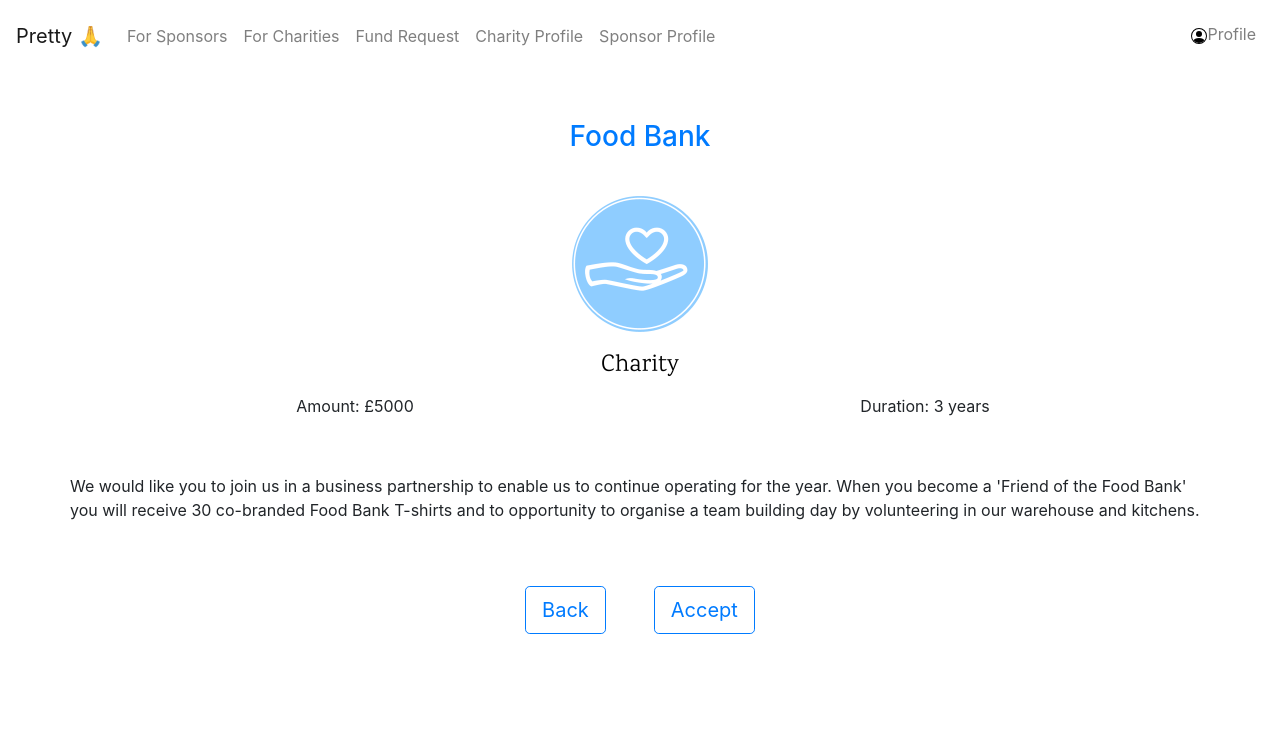
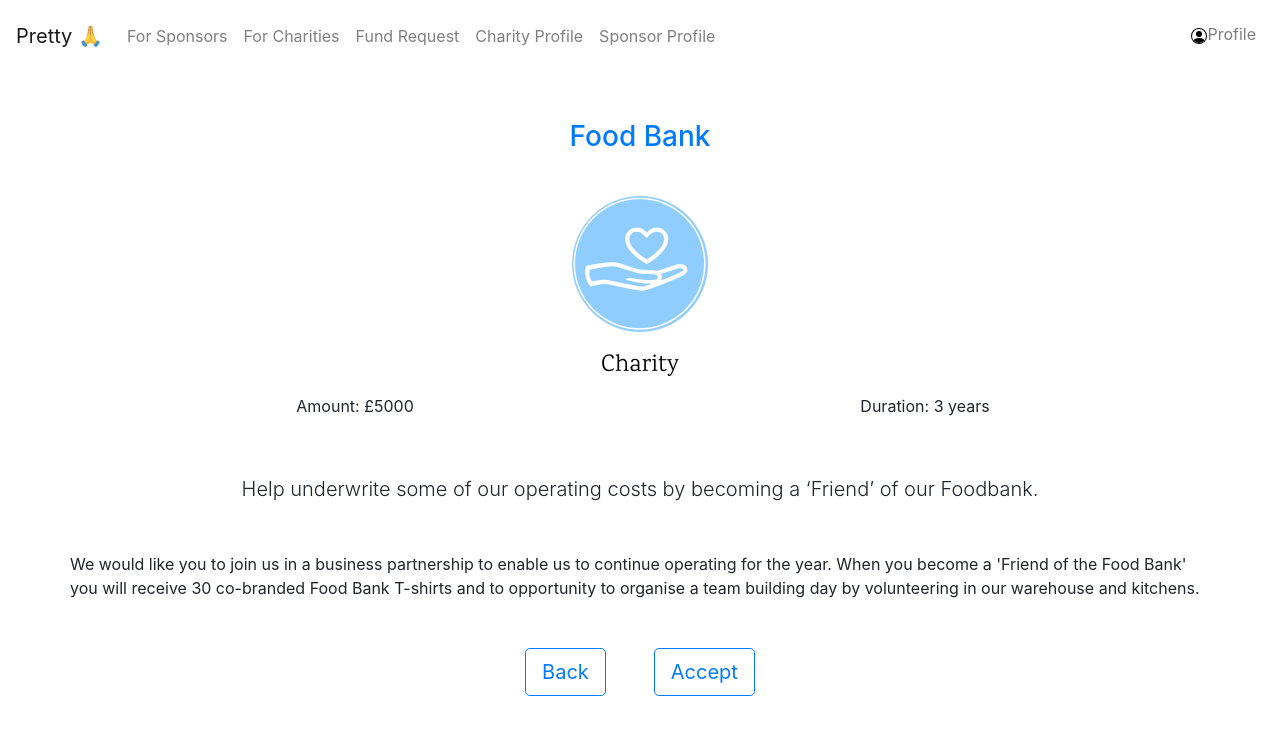
Before and after one commit to tr-hack-to-the-future/prettyplease-frontend, a React (Create React App) app: page /ForSponsors/1 in a window 1280 px wide. Shown: the top 734 px of the page. Built offline with nearby package versions, Linux system fonts and the light colour scheme.

Commit message:
fixed unit test on sponsorship details view component

```diff
--- a/src/components/requestdetailsaccept/RequestDetailsAccept.js
+++ b/src/components/requestdetailsaccept/RequestDetailsAccept.js
@@ -11,9 +11,9 @@ import { getFormattedAmount, getFormattedDuration } from '../requestformatter';
 
 function RequestDetailsAccept({ request }) {
 
-    let history = useHistory();
-    let { id } = useParams();
-    let dispRequest = request[id - 1];
+    const history = useHistory();
+    const { id } = useParams();
+    const dispRequest = request[id - 1];
 
     const amount = getFormattedAmount(dispRequest.amount);
     const duration = getFormattedDuration(dispRequest.duration);
@@ -36,24 +36,24 @@ function RequestDetailsAccept({ request }) {
                 />
             </div>
 
-            {/* <Row className="pt-2 pb-2"> */}
             <Row className="pt-2 pb-2 justify-content-md-center">
                 <Col className="text-center">
-                    {/* <div className="row justify-content-center mt-5 "> */}
                     Amount: {amount}
                 </Col>
                 <Col className="text-center">
                     Duration: {duration}
                 </Col>
             </Row>
-
+            <div className="row justify-content-center mt-5 lead">
+                {dispRequest.description}
+            </div>
             <div className="row justify-content-center mt-5 ">
-                <p>{dispRequest.incentive}</p>
+                {dispRequest.incentive}
             </div>
 
             <Router>
                 <Row className=" justify-content-center mt-5 ">
-                    <Link href="">
+                    <Link to="/#">
                         <Button
                             variant="outline-primary"
                             size="lg"
@@ -61,15 +61,15 @@ function RequestDetailsAccept({ request }) {
                             Back
                         </Button>
                     </Link>
-                    <Link href="">
+                    <Link to="/#">
                         <Button variant="outline-primary ml-5" size="lg" onClick={handleShow}>
                             Accept
                         </Button>
 
                         <Modal show={show} onHide={handleClose}>
-                        <Modal.Header>
-                        <Modal.Title>Sponsorship Request Accepted!</Modal.Title>
-                        </Modal.Header>
+                            <Modal.Header>
+                                <Modal.Title>Sponsorship Request Accepted!</Modal.Title>
+                            </Modal.Header>
                             <Modal.Footer>
                                 <Button variant="outline-primary" onClick={handleClose}>
                                     Close
@@ -79,17 +79,10 @@ function RequestDetailsAccept({ request }) {
                     </Link>
                 </Row>
             </Router>
+            <div class="row justify-content-center mt-5"></div>
         </Container>
     );
 }
 
 
 export default RequestDetailsAccept;
-
-// function getDurationText(dispRequest) {
-//     return dispRequest.duration === "1" ? dispRequest.duration + " year" : dispRequest.duration + " years";
-// }
-
-// function getAmountText(dispRequest) {
-//     return "£" + dispRequest.amount;
-// }
```
Also changed, not shown: 1 other file (tests, documents, lock files or other folders).
